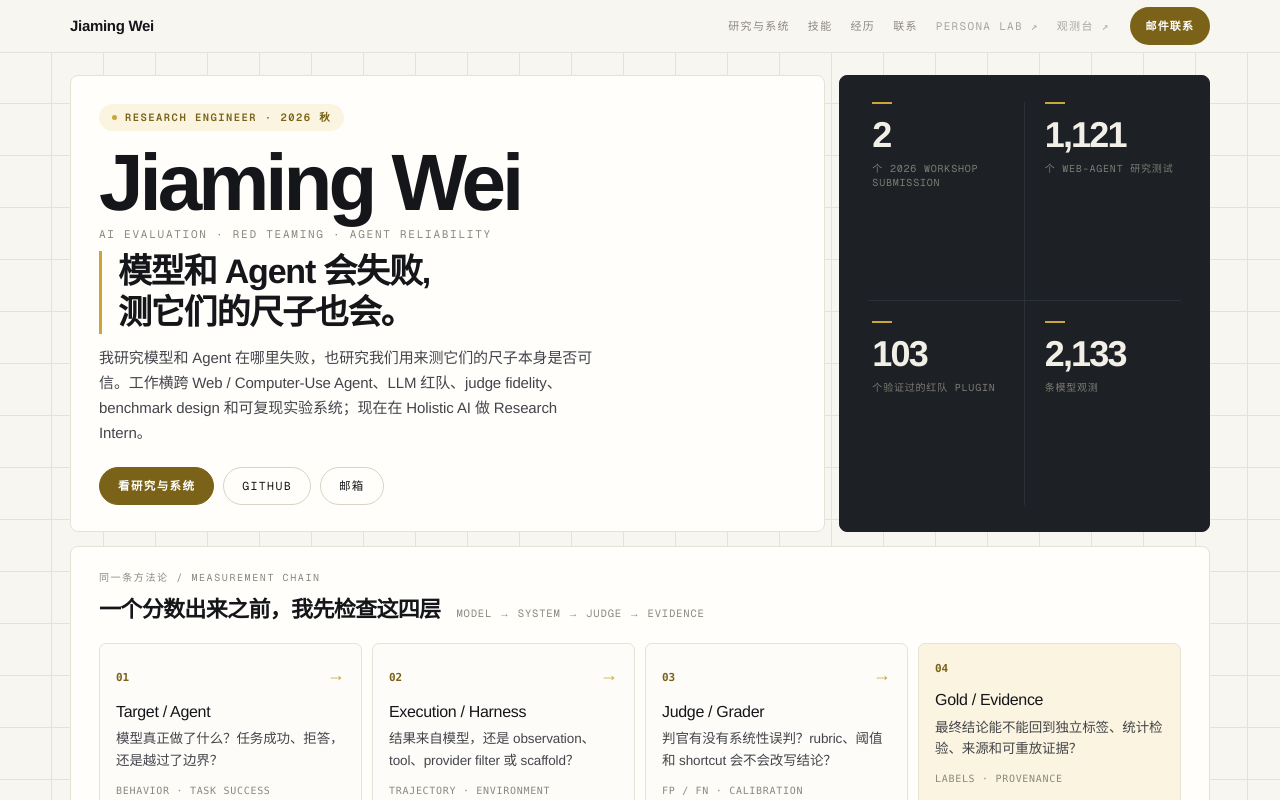
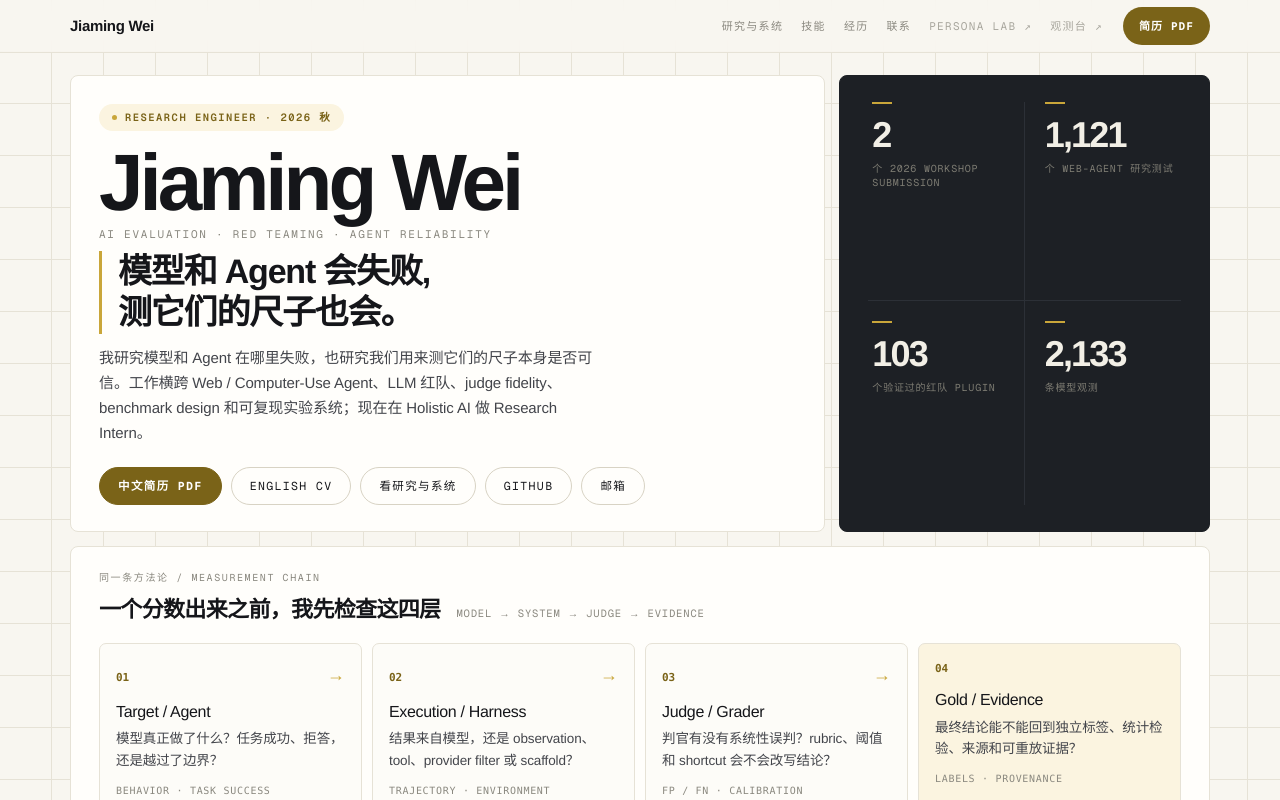
Before and after one commit to Quarkgluonmixture/ai-model-observatory, a Next.js app: page / in a window 1280 px wide. Shown: the top 800 px of the page. Built offline with nearby package versions, Linux system fonts and the light colour scheme.

Commit message:
feat: publish real resume CTAs

```diff
--- a/app/page.tsx
+++ b/app/page.tsx
@@ -22,6 +22,8 @@ import {
 const SHOT_W = 1700;
 const SHOT_H = 1099;
 const EMAIL = "mailto:jimmyenglish@126.com";
+const RESUME_CN = "/resume/Jiaming_Wei_CV_EVAL_CN_v1.0.pdf";
+const RESUME_EN = "/resume/Jiaming_Wei_CV_EVAL_EN_v1.0.pdf";
 
 function MeterRow({ m }: { m: Meter }) {
   const fill = m.tone === "w" ? s.fW : m.tone === "n" ? s.fN : s.fA;
@@ -237,7 +239,7 @@ export default function Home() {
             <Link className={s.sub} href="/persona">Persona Lab ↗</Link>
             <Link className={s.sub} href="/models">观测台 ↗</Link>
           </nav>
-          <a className={s.cv} href={EMAIL}>邮件联系</a>
+          <a className={s.cv} href={RESUME_CN}>简历 PDF</a>
         </div>
       </div>
 
@@ -250,7 +252,9 @@ export default function Home() {
             <p className={s.say}>{profile.claim[0]}<br />{profile.claim[1]}</p>
             <p className={s.lead}>{profile.intro}</p>
             <div className={s.cta}>
-              <a className={`${s.btn} ${s.pri}`} href="#work">看研究与系统</a>
+              <a className={`${s.btn} ${s.pri}`} href={RESUME_CN}>中文简历 PDF</a>
+              <a className={s.btn} href={RESUME_EN}>English CV</a>
+              <a className={s.btn} href="#work">看研究与系统</a>
               <a className={s.btn} href={profile.github}>GitHub</a>
               <a className={s.btn} href={EMAIL}>邮箱</a>
             </div>
@@ -319,7 +323,9 @@ export default function Home() {
               </p>
             </div>
             <div className={s.cta} style={{ margin: 0 }}>
-              <a className={`${s.btn} ${s.pri}`} href={EMAIL}>邮件联系</a>
+              <a className={`${s.btn} ${s.pri}`} href={RESUME_CN}>简历 PDF</a>
+              <a className={s.btn} href={RESUME_EN}>English CV</a>
+              <a className={s.btn} href={EMAIL}>邮件联系</a>
               <a className={s.btn} href={profile.github}>GitHub ↗</a>
             </div>
           </div>
```
